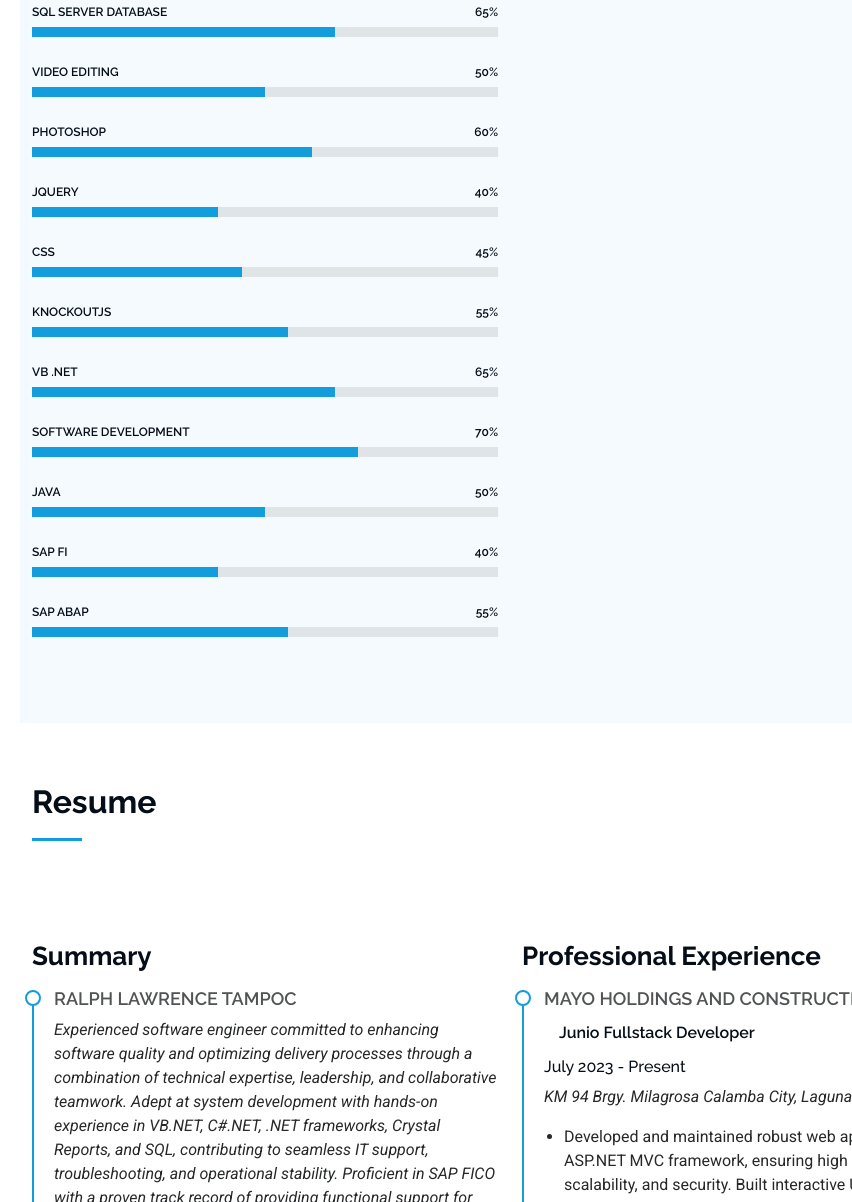
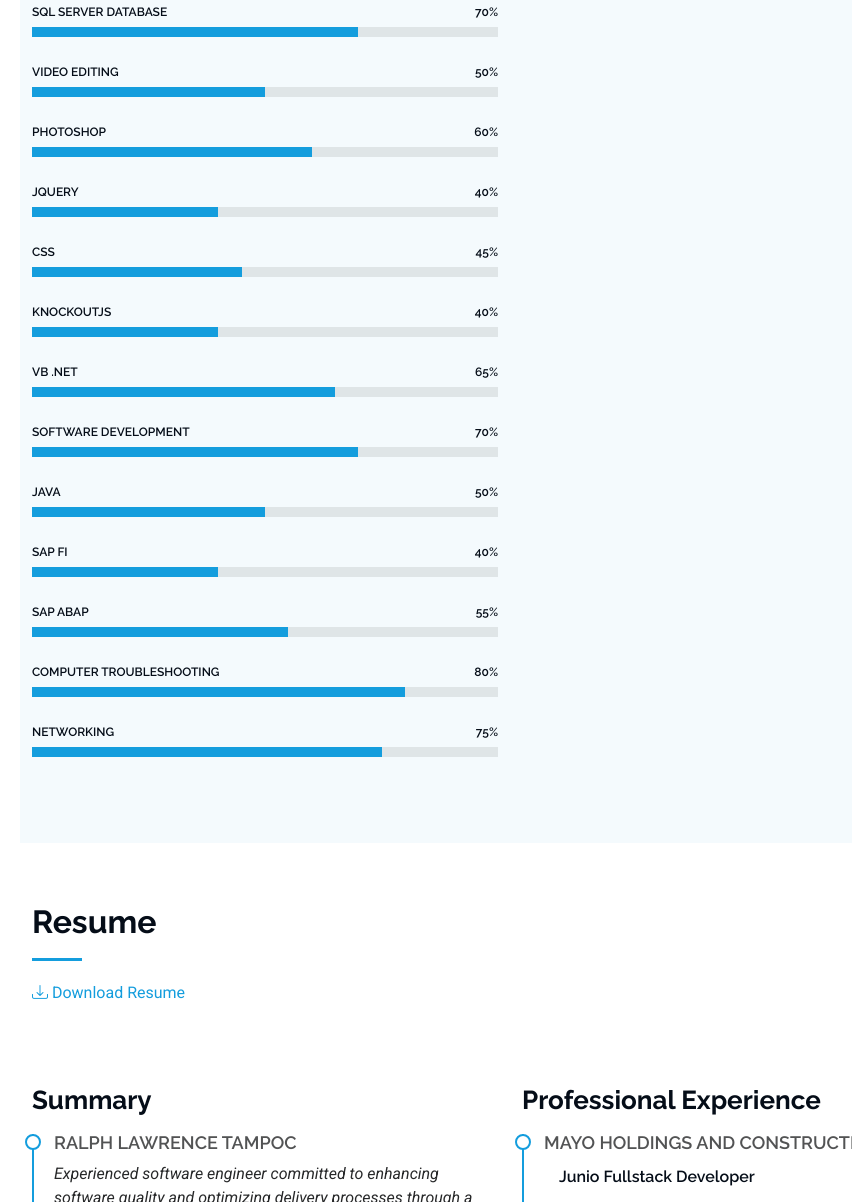
Before and after one commit to Rtampoc/rtampoc.github.io, a plain HTML site: page index.html in a window 1280 px wide. Shown: the part 1947-3149 px from the top of the page, without its empty margins (280-1132 px from the left). Drawn offline with Linux system fonts and the light colour scheme.

Commit message:
update
add download resume and adjust skills

```diff
--- a/assets/js/model.js
+++ b/assets/js/model.js
@@ -73,10 +73,10 @@ class Info {
             Value: 50
         }, {
             Name: 'Web Development',
-            Value: 55
+            Value: 50
         }, {
             Name: 'SQL Server Database',
-            Value: 65
+            Value: 70
         }, {
             Name: 'Video Editing',
             Value: 50
@@ -91,7 +91,7 @@ class Info {
             Value: 45
         }, {
             Name: 'Knockoutjs',
-            Value: 55
+            Value: 40
         }, {
             Name: 'VB .Net',
             Value: 65
@@ -107,6 +107,12 @@ class Info {
         }, {
             Name: 'SAP ABAP',
             Value: 55
+        }, {
+            Name: 'Computer Troubleshooting',
+            Value: 80
+        }, {
+            Name: 'Networking',
+            Value: 75
         }];
         // this.Projects = [{
         //     Title: 'Program Management System',
--- a/index.html
+++ b/index.html
@@ -165,6 +165,7 @@
       <!-- Section Title -->
       <div class="container section-title" data-aos="fade-up">
         <h2>Resume</h2>
+        <a href="/assets/doc/RLTampoc.pdf" target="_blank"><i class="bi bi-download"></i>&nbsp;Download Resume</a>
       </div>
       <!-- End Section Title -->
 
```
Also changed, not shown: 1 other file.
